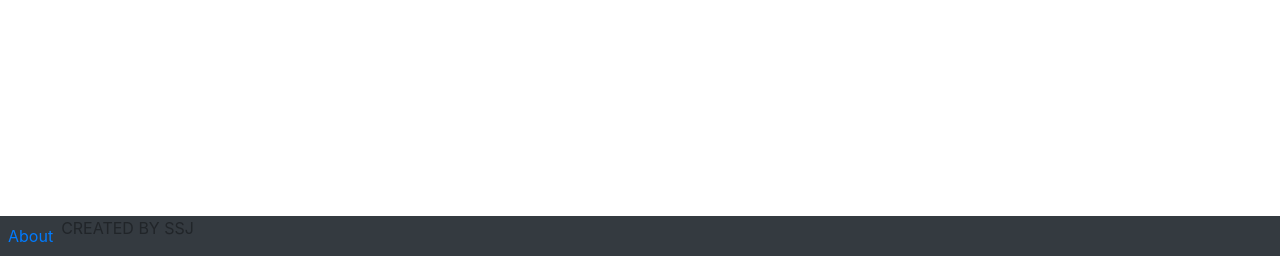
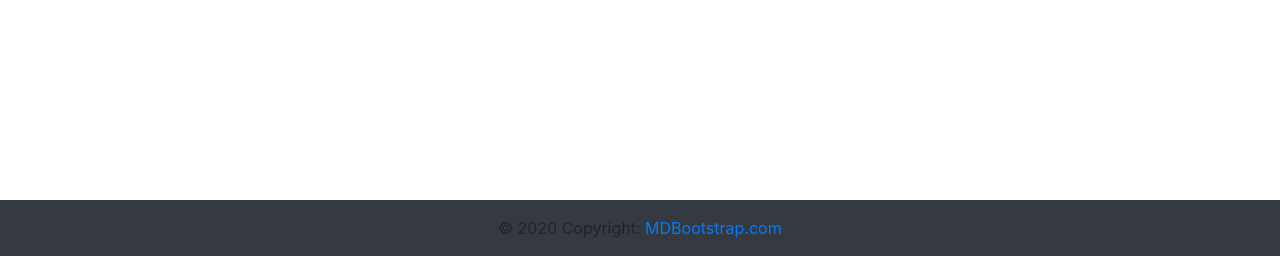
Before and after one commit to jimtie/Project2, a Django app: page /about/ in a window 1280 px wide. Shown: the part 544-800 px from the top of the page. Run offline with Django 3.2, Linux system fonts and the light colour scheme; some libraries are stand-ins or nearby versions.

Commit message:
adding footer edits

```diff
--- a/project2/main_app/templates/base.html
+++ b/project2/main_app/templates/base.html
@@ -61,11 +61,14 @@
 
   </main>
   <footer class="page-footer bg-dark navbar-expand-md .text-light mt-5">
-    <ul class="navbar-nav ml-auto">
+    <div class="footer-copyright text-center py-3">© 2020 Copyright:
+        <a href="https://mdbootstrap.com/"> MDBootstrap.com</a>
+    </div>
+    <!-- <ul class="navbar-nav ml-auto">
       <li class="nav-item .text-light"><a href = "/about" class="nav-link">About</a></li>
 
       <li class="nav-item .text-light">CREATED BY SSJ</li>
-    </ul>
+    </ul> -->
   </footer>
 
   <script src="https://code.jquery.com/jquery-3.4.1.slim.min.js" integrity="sha384-J6qa4849blE2+poT4WnyKhv5vZF5SrPo0iEjwBvKU7imGFAV0wwj1yYfoRSJoZ+n" crossorigin="anonymous"></script>
```
